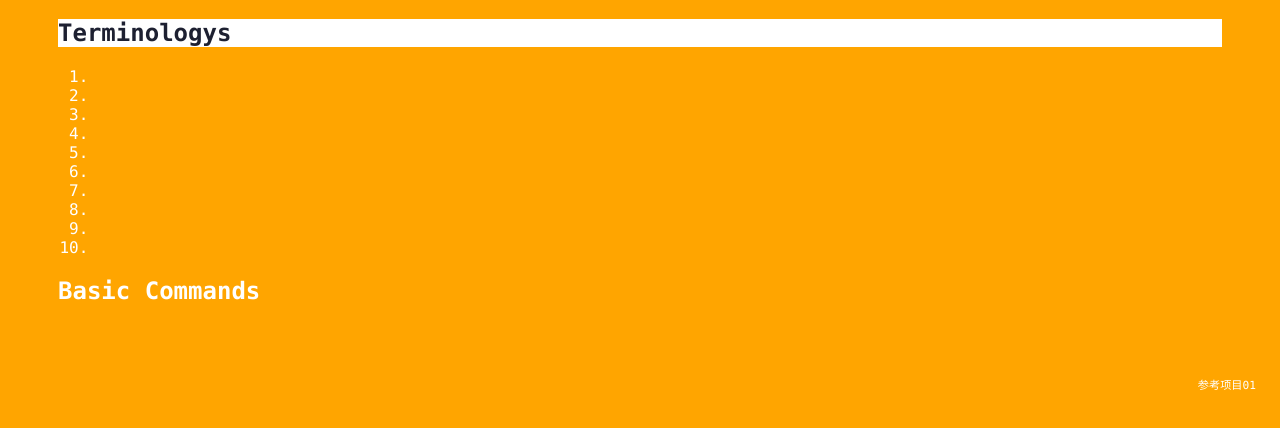
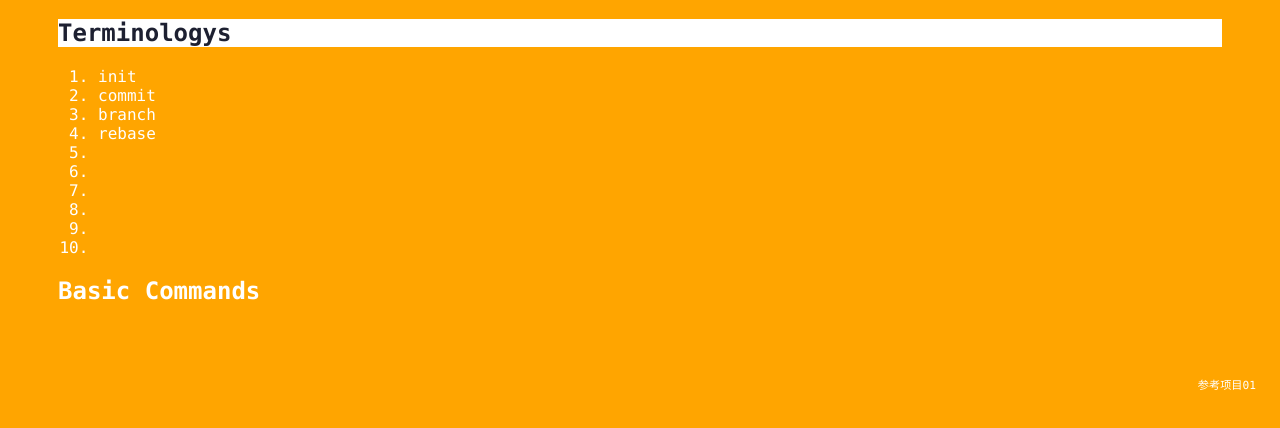
Before and after one commit to LukeLiu97/Git_learn_load, a plain HTML site: page index.html in a window 1280 px wide. Both pictures are taken after a click on the element "Terminologys". Shown: the part 226-654 px from the top of the page. Drawn offline with Linux system fonts and the light colour scheme.

Commit message:
Add some commands

```diff
--- a/index.html
+++ b/index.html
@@ -16,10 +16,10 @@
         <div class="accordion"><h1>Terminologys</h1></div>
             <div class="panel">
                 <ol>
-                    <li></li>
-                    <li></li>
-                    <li></li>
-                    <li></li>
+                    <li>init</li>
+                    <li>commit</li>
+                    <li>branch</li>
+                    <li>rebase</li>
                     <li></li>
                     <li></li>
                     <li></li>
```
